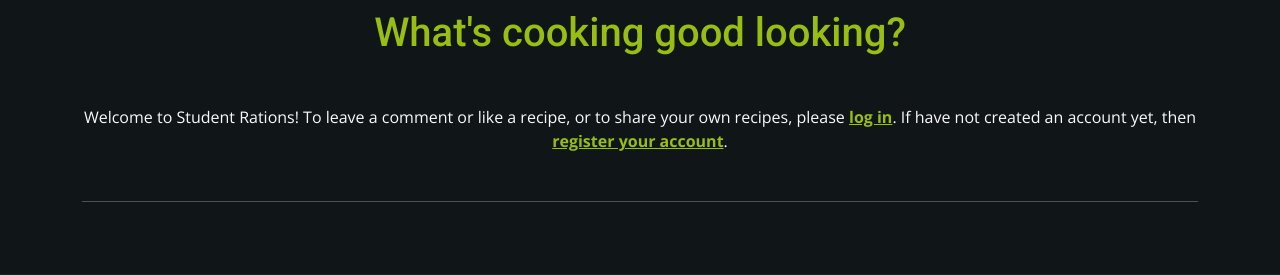
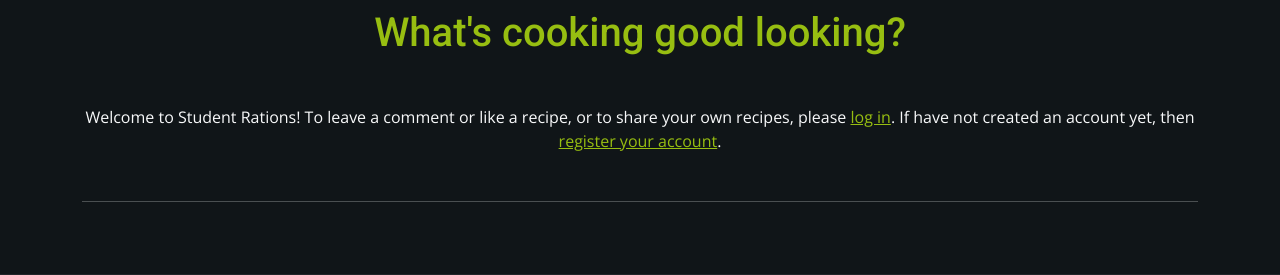
Before and after one commit to Irishbecky91/student_rations, a Django app: page / in a window 1280 px wide. Shown: the part 556-831 px from the top of the page. Run offline with Django 3.2, Linux system fonts and the light colour scheme; data that the repository does not hold is empty; some libraries are stand-ins or nearby versions.

Commit message:
Add corrected some errors in html, css and python code

```diff
--- a/static/css/style.css
+++ b/static/css/style.css
@@ -55,7 +55,7 @@ body {
 
 
 /* Button Styling */
-#green-btn {
+.green-btn {
     background-color: #97BE11;
     color: black;
     font-weight: 600;
--- a/templates/create_recipe.html
+++ b/templates/create_recipe.html
@@ -53,8 +53,8 @@ aria-current="page" id="active-green"
     <div class="row">
         <div class="col mt-3 mb-5 text-light text-center">
             <h1 class="green-text mb-5">I'm sorry, you're not logged in!</h1>
-            <p>You will need to <a id="active-green" href="{% url 'account_login' %}">log in</a> or <a
-                    id="active-green" href="{% url 'account_signup' %}">register</a> an account to share a recipe.</p>
+            <p>You will need to <a class="green-text" href="{% url 'account_login' %}">log in</a> or <a
+                    class="green-text" href="{% url 'account_signup' %}">register</a> an account to share a recipe.</p>
         </div>
     </div>
 </div>
--- a/templates/index.html
+++ b/templates/index.html
@@ -46,9 +46,9 @@ aria-current="page" id="active-green"
             {% else %}
             <h1 class="text-center padding green-text mb-5 mt-5">What's cooking good looking?</h1>
             <p class="text-light text-center mb-5">Welcome to Student Rations! To leave a comment or like a recipe, or
-                to share your own recipes, please <a class="link" href="{% url 'account_login' %}" id="active-green">log
+                to share your own recipes, please <a class="link green-text" href="{% url 'account_login' %}">log
                     in</a>. If have not created an account
-                yet, then <a class="link" href="{% url 'account_signup' %}" id="active-green">register your account</a>.
+                yet, then <a class="link green-text" href="{% url 'account_signup' %}">register your account</a>.
             </p>
             <hr class="mt-3 mb-5 text-light">
             {% endif %}
@@ -81,7 +81,7 @@ aria-current="page" id="active-green"
                     </li>
                 </ul>
                 <div class="card-footer">
-                    <a href="{% url 'recipe_detail' recipe.slug  %}" class="btn" id="green-btn">Go to
+                    <a href="{% url 'recipe_detail' recipe.slug  %}" class="btn green-btn">Go to
                         Recipe</a>
                 </div>
             </div>
@@ -99,13 +99,13 @@ aria-current="page" id="active-green"
             <ul class="pagination justify-content-center">
                 {% if page_obj.has_previous %}
                 <li>
-                    <a href="?page={{ page_obj.previous_page_number }}" class="page_link" id="active-green">&laquo;
+                    <a href="?page={{ page_obj.previous_page_number }}" class="page_link green-text">&laquo;
                         PREV</a>
                 </li>
                 {% endif %}
                 {% if page_obj.has_next %}
                 <li>
-                    <a href="?page={{ page_obj.next_page_number }}" class="page_link" id="active-green">NEXT &raquo;</a>
+                    <a href="?page={{ page_obj.next_page_number }}" class="page_link green-text">NEXT &raquo;</a>
                 </li>
                 {% endif %}
             </ul>
```
